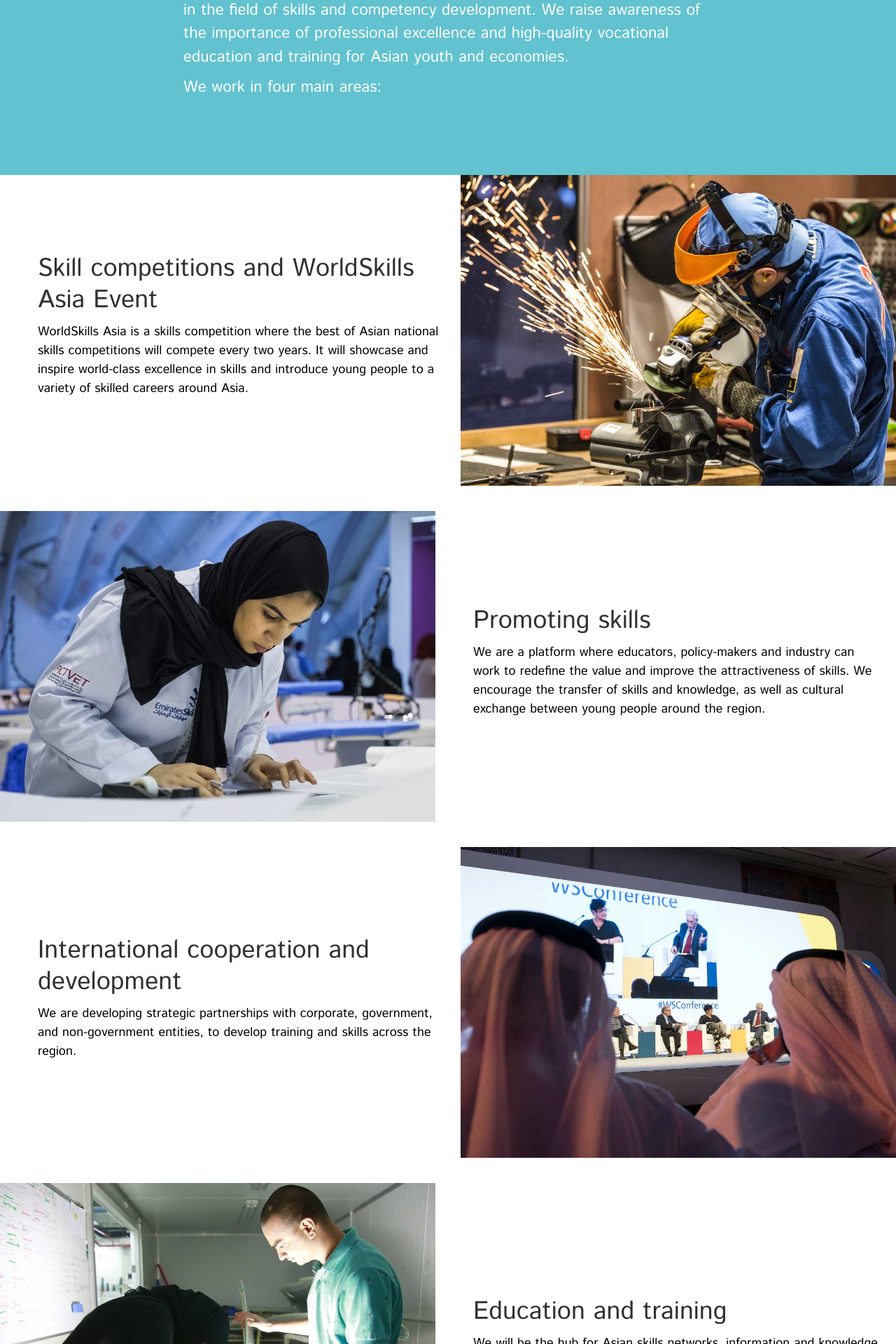
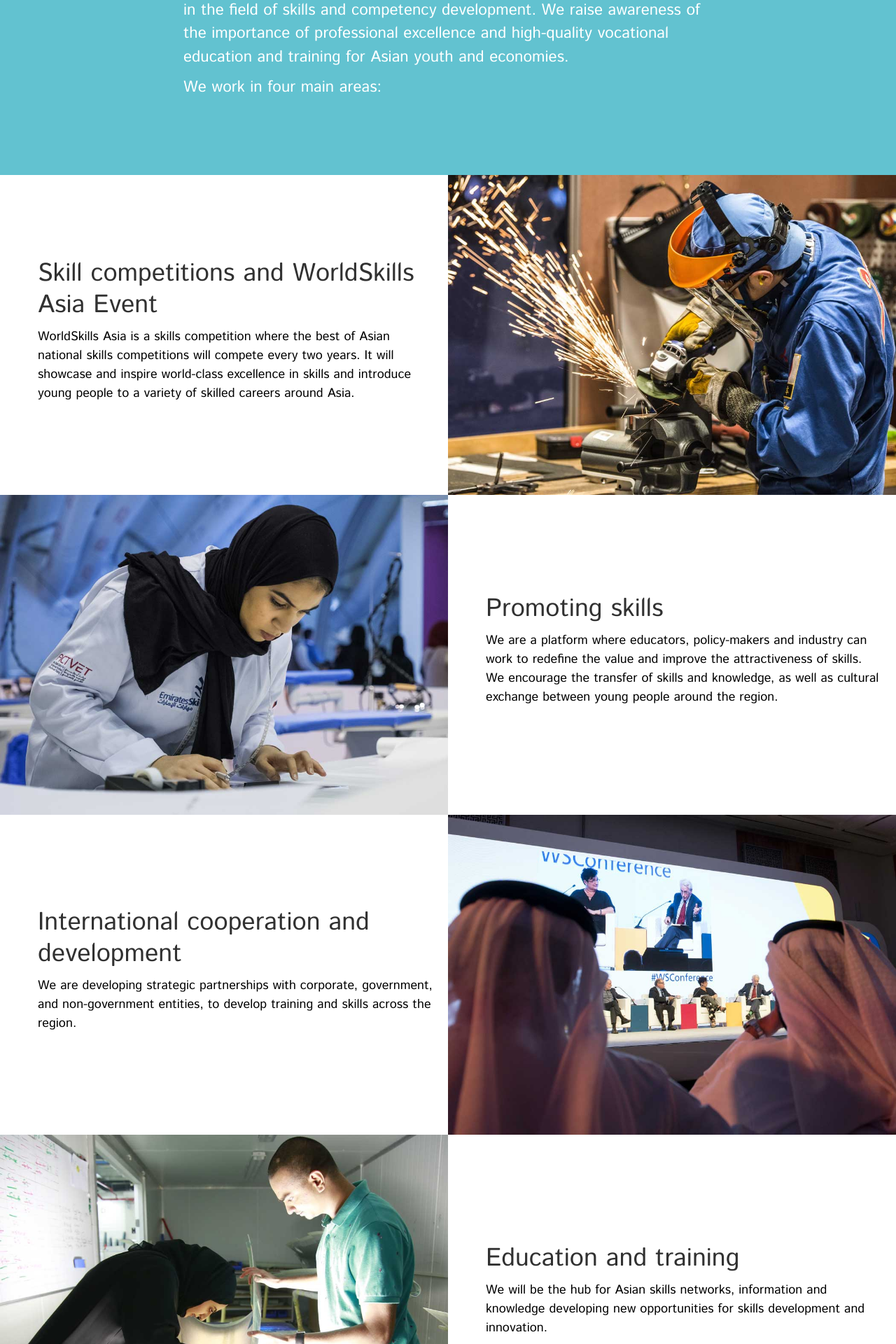
Before and after one commit to qaismuthana/worldskillsasia, a Jekyll site: the page built from index.html, in a window 1280 px wide. Shown: the part 954-2874 px from the top of the page at 70% size. Built offline with Jekyll 4.4.1, drawn with Linux system fonts in a browser that asks for light colours; grey boxes are pictures that could not be loaded.

Commit message:
Change boxes to line up with flex and added slight negative margin to footer (to cover thin line which you could see the video through).

```diff
--- a/_includes/footer.html
+++ b/_includes/footer.html
@@ -1,4 +1,4 @@
-<footer class="relative bg-white">
+<footer class="relative bg-white neg-mt1">
   <div class="footer-image fr w5 mr4-l"></div>
 
 <div class="bg-grey pt2 pb2 pb5-l relative cr">
--- a/_scss/_tachyons-extend.scss
+++ b/_scss/_tachyons-extend.scss
@@ -161,6 +161,4 @@ p a {
   }
 }
 
-.flex-1 {
-  flex: 1;
-}
+.neg-mt1 {  margin-top: -$spacing-extra-small; }
--- a/index.html
+++ b/index.html
@@ -46,7 +46,7 @@ description: Improving our region through the power of skills
   </div>
 </section>
 
-<section class="w-100 pb4">
+<section class="w-100">
   <div class="flex-l flex-row-reverse">
     <div class="w-100 w-50-l flex-1">
       <div class="aspect-ratio aspect-ratio--7x5">
@@ -60,9 +60,9 @@ description: Improving our region through the power of skills
    </div>
 </section>
 
-<section class="w-100 pb4">
+<section class="w-100">
  <div class="flex-l">
-    <div class="w-100 w-50-l flex-1">
+    <div class="w-100 w-50-l">
       <div class="aspect-ratio aspect-ratio--7x5">
         <div class="aspect-ratio--object cover" style="background:url(/images/wsasia-promote-web.jpg) center;"></div>
       </div>
@@ -74,9 +74,9 @@ description: Improving our region through the power of skills
    </div>
 </section>
 
-<section class="w-100 pb4">
+<section class="w-100">
  <div class="flex-l flex-row-reverse">
-    <div class="w-100 w-50-l flex-1">
+    <div class="w-100 w-50-l">
       <div class="aspect-ratio aspect-ratio--7x5">
         <div class="aspect-ratio--object cover" style="background:url(/images/wsasia-cooperation-web.jpg) center;"></div>
       </div>
@@ -90,7 +90,7 @@ description: Improving our region through the power of skills
 
 <section class="w-100">
  <div class="flex-l">
-    <div class="w-100 w-50-l flex-1">
+    <div class="w-100 w-50-l">
       <div class="aspect-ratio aspect-ratio--7x5">
         <div class="aspect-ratio--object cover" style="background:url(/images/wsasia-international-web.jpg) center;"></div>
       </div>
```
Also changed, not shown: css/main.css.
